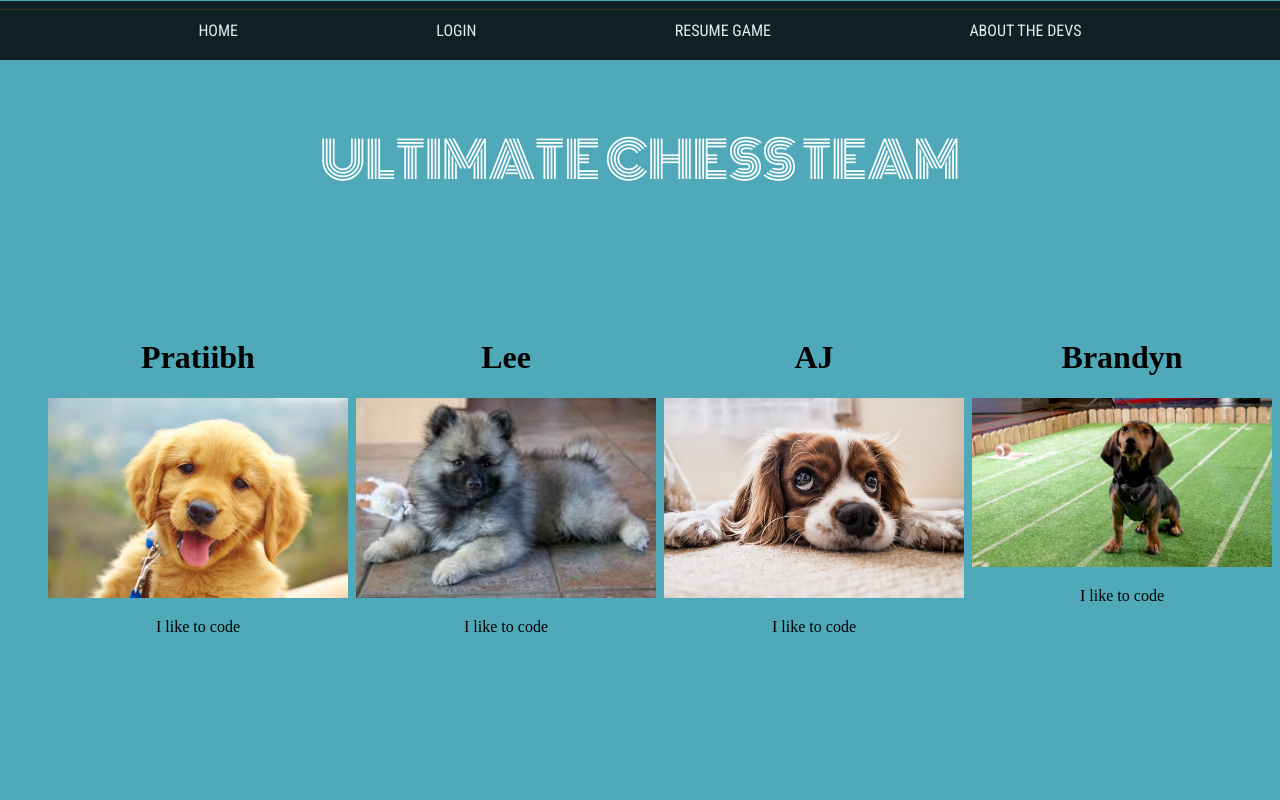
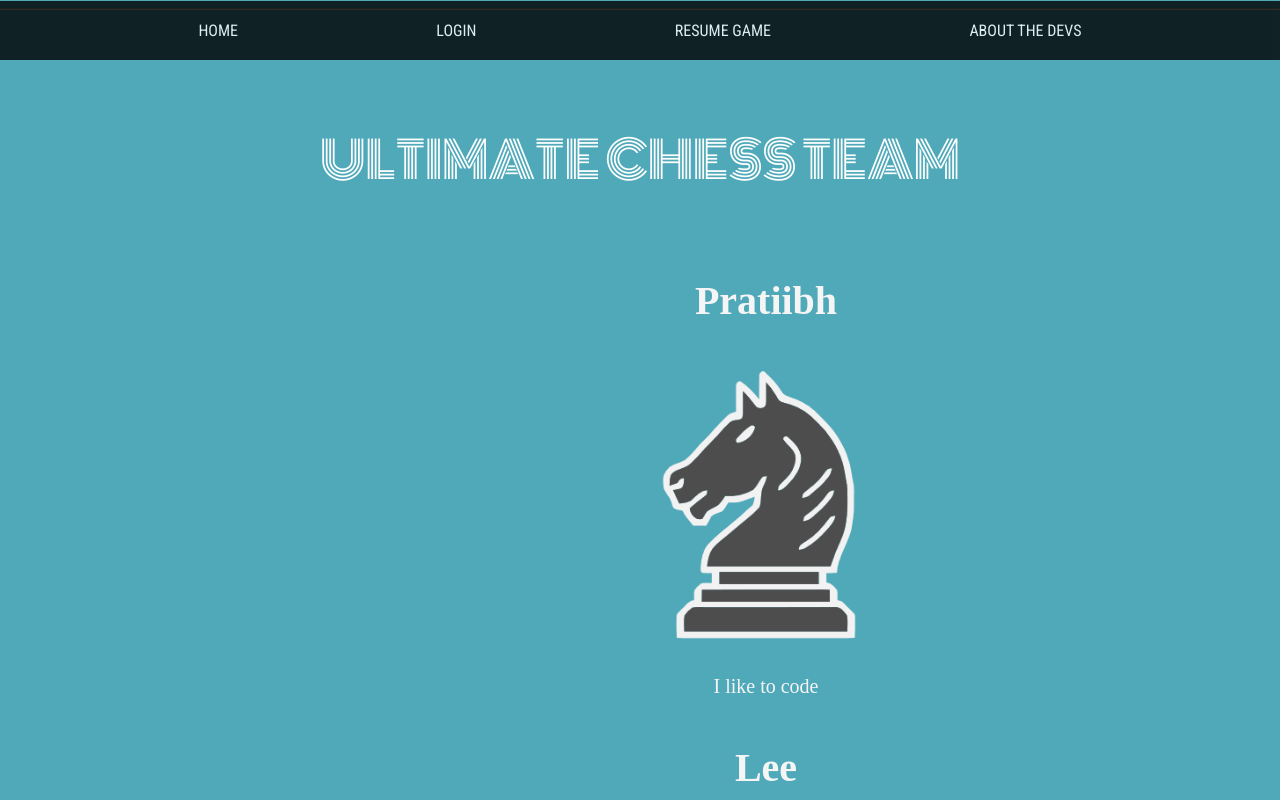
Before and after one commit to Pratiibh/Chess-react, a React (Create React App) app: page /about in a window 1280 px wide. Shown: the top 800 px of the page. Built offline with nearby package versions, Linux system fonts and the light colour scheme.

Commit message:
about us

```diff
--- a/src/App.css
+++ b/src/App.css
@@ -8,7 +8,7 @@
   background-image: url("");
   background-repeat: no-repeat;
   background-size: cover;
-  overflow: hidden;
+  overflow-x: hidden;
 }
 
 #banner-text{
--- a/src/components/about/about-us.css
+++ b/src/components/about/about-us.css
@@ -1,16 +1,22 @@
+
+
 .about{
   display: flex;
   flex-direction: row;
   justify-content: space-evenly;
-  width: 100%;
-  position: relative;
-  top: 300px;
+  position: absolute;
+  top: 250px;
+  left: 45%;
+  color: whitesmoke;
 }
 
-.about-container{
+/* .about-container{
   display: flex;
   flex-direction: row;
-}
+  width: 80%;
+  text-align: center;
+  justify-content: center;
+} */
 
 ul{
   text-align: center;
@@ -19,3 +25,11 @@ ul{
 .about li{
   display: inline-block;
 }
+
+h1{
+  font-size: 40px;
+}
+
+p{
+  font-size: 20px;
+}
--- a/src/components/about/about-us.js
+++ b/src/components/about/about-us.js
@@ -1,8 +1,8 @@
 import React from 'react';
-import PuppyOne from '../../assets/puppy-one.jpg';
-import PuppyTwo from '../../assets/puppy-two.jpg';
-import PuppyThree from '../../assets/puppy-three.jpg';
-import PuppyFour from '../../assets/puppy-four.jpg';
+import BlackKing from '../../assets/chess-icons/bk.png';
+import WhitePawn from '../../assets/chess-icons/wp.png';
+import BlackKnight from '../../assets/chess-icons/bkn.png';
+import WhiteQueen from '../../assets/chess-icons/wq.png';
 import Nav from '../banner/banner.js';
 import './about-us.css';
 import '../../App.css';
@@ -18,22 +18,22 @@ export default function about() {
         <ul className="about">
           <li>
             <h1>Pratiibh</h1>
-            <img src={PuppyOne} width="300" />
+            <img src={BlackKnight} width="300" />
             <p>I like to code</p>
           </li>
           <li>
             <h1>Lee</h1>
-            <img src={PuppyTwo} width="300" />
+            <img src={WhiteQueen} width="300" />
             <p>I like to code</p>
           </li>
           <li>
             <h1>AJ</h1>
-            <img src={PuppyThree} width="300" />
-            <p>I like to code</p>
+            <img src={BlackKing} width="300" />
+            <p>After serving 6 years in the military as a Persian Farsi linguist and Intelligence analyst, I decided to apply those language learning and analytic skills to a career in coding. Incidentally, I enjoyed learning JavaScript so much I dropped everything and moved across the country to puruse my new goal.</p>
           </li>
           <li>
             <h1>Brandyn</h1>
-            <img src={PuppyFour} width="300" />
+            <img src={WhitePawn} width="300" />
             <p>I like to code</p>
           </li>
         </ul>
```
